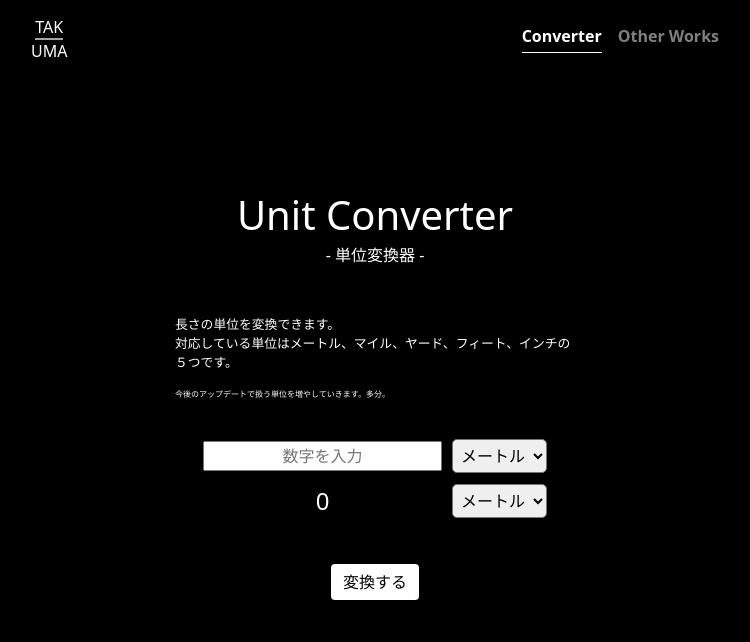
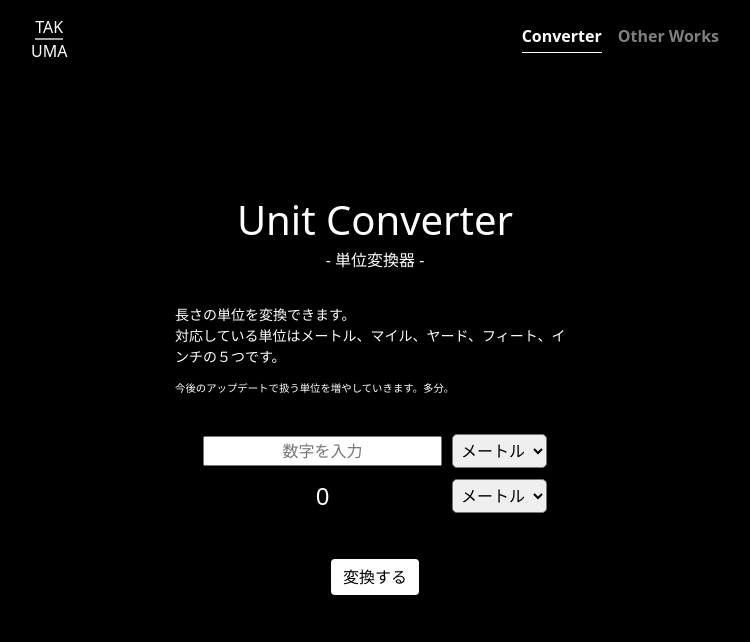
Before and after one commit to konitaku/unit-converter, a Flask app: page / in a window 1280 px wide. Shown: the top 642 px of the page, without its empty margins (265-1015 px from the left). Run offline with Flask 2, Linux system fonts and the light colour scheme; some libraries are stand-ins or nearby versions.

Commit message:
Modified Font Sizes

```diff
--- a/static/css/style.css
+++ b/static/css/style.css
@@ -22,7 +22,7 @@ h1 {
     font-size: 2.5rem;
 }
 .sub-heading {
-    padding-bottom: 2rem;
+    margin-bottom: 2rem;
 }
 a {
     color: #fff;
@@ -41,12 +41,12 @@ td {
     text-align: left;
     max-width: 400px;
     margin: 0 auto 2rem;
-    font-size: .8rem;
+    font-size: .875rem;
 }
 .description span {
-    font-size: 0.5rem;
+    font-size: 0.65rem;
     display: inline-block;
-    margin-top: 1rem;
+    margin-top: .875rem;
 }
 /* ---------------- コンバーターのアニメーション -------------------- */
 /* #converter {
```
